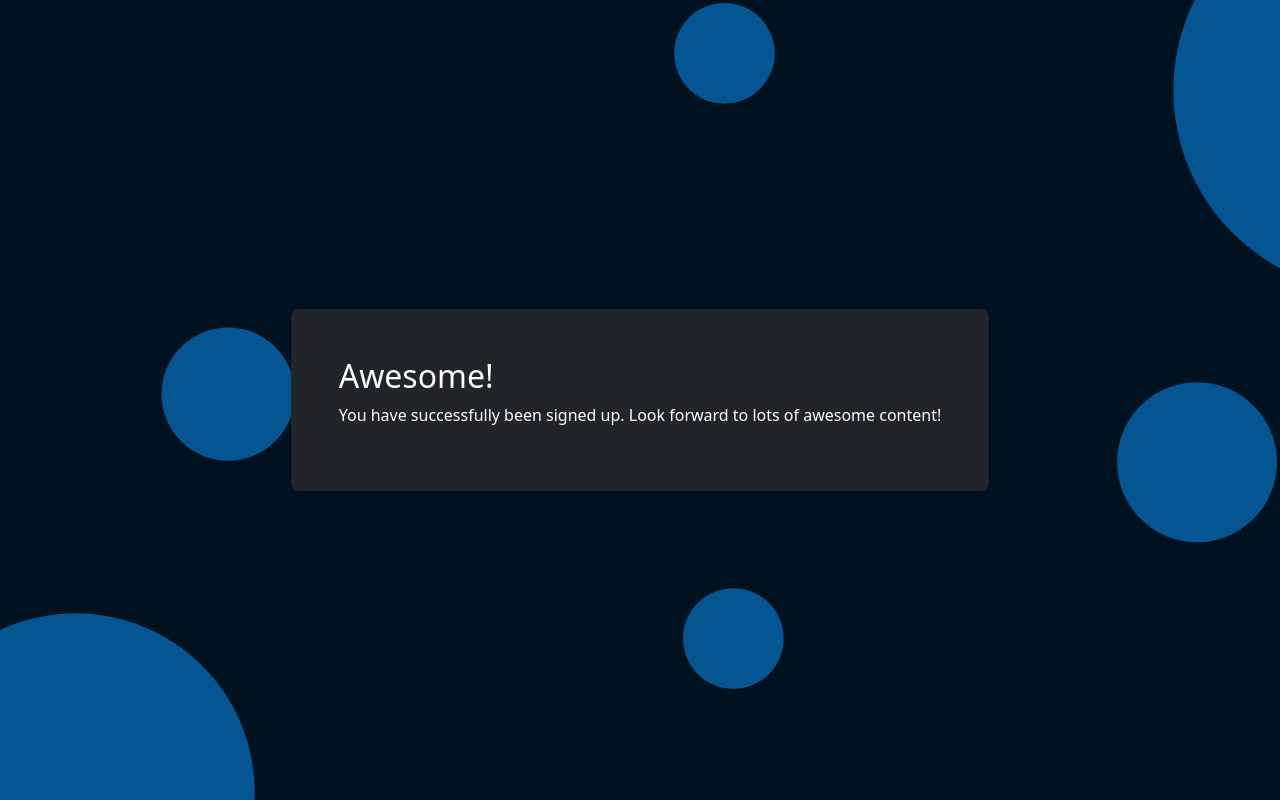
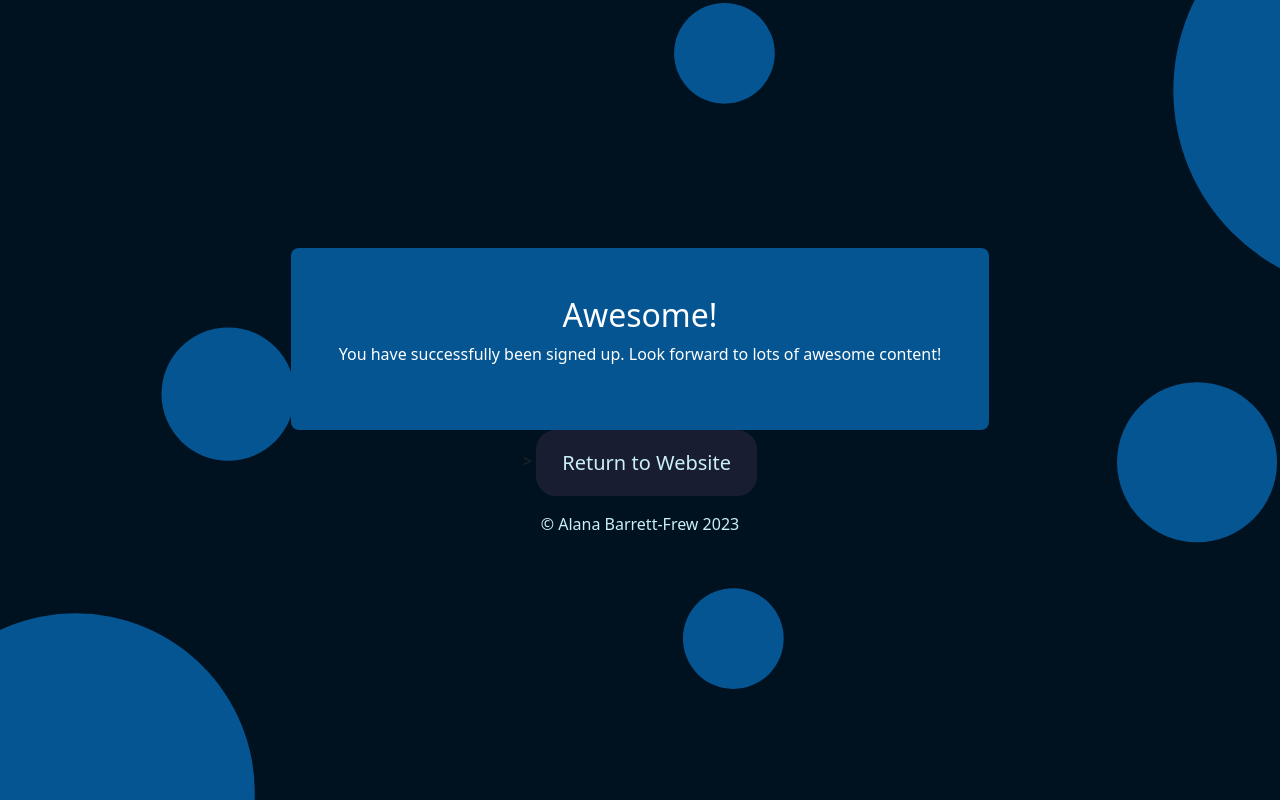
Before and after one commit to AlanaBF/newsletter-app, a website: page success.html in a window 1280 px wide. Drawn offline with nearby package versions, Linux system fonts and the light colour scheme.

Commit message:
styling added with return to website button added to success page

```diff
--- a/public/css/styles.css
+++ b/public/css/styles.css
@@ -83,3 +83,17 @@ button:hover {
   padding: 1rem;
   margin: 0;
 }
+
+.p-5 {
+background-color: #055592 !important;
+text-align: center;
+}
+
+.success {
+  margin: auto !important;
+}
+
+.btn-return {
+  text-align: center;
+  align-items: center;
+}
--- a/success.html
+++ b/success.html
@@ -1,29 +1,50 @@
 <!DOCTYPE html>
 <html>
   <head>
-    <meta charset="utf-8">
-    <meta name="viewport" content="width=device-width, initial-scale=1, shrink-to-fit=no">
+    <meta charset="utf-8" />
+    <meta
+      name="viewport"
+      content="width=device-width, initial-scale=1, shrink-to-fit=no"
+    />
 
-    <link rel="icon" href="https://alanabarrettfrew.com/assets/apple-touch-icon-659e59ba.png">
+    <link
+      rel="icon"
+      href="https://alanabarrettfrew.com/assets/apple-touch-icon-659e59ba.png"
+    />
     <title>Success</title>
     <!-- Bootstrap core CSS -->
-     <link rel="stylesheet" href="https://cdn.jsdelivr.net/npm/bootstrap@5.2.3/dist/css/bootstrap.min.css" integrity="sha384-rbsA2VBKQhggwzxH7pPCaAqO46MgnOM80zW1RWuH61DGLwZJEdK2Kadq2F9CUG65" crossorigin="anonymous">
+    <link
+      rel="stylesheet"
+      href="https://cdn.jsdelivr.net/npm/bootstrap@5.2.3/dist/css/bootstrap.min.css"
+      integrity="sha384-rbsA2VBKQhggwzxH7pPCaAqO46MgnOM80zW1RWuH61DGLwZJEdK2Kadq2F9CUG65"
+      crossorigin="anonymous"
+    />
     <!-- Custom styles for this template -->
-     <link href="/css/styles.css" rel="stylesheet" type="text/css">
-
+    <link href="/css/styles.css" rel="stylesheet" type="text/css" />
   </head>
   <body>
-
+    <div class="success">
       <div class="row align-items-md-stretch">
         <div class="col-md-12">
           <div class="h-100 p-5 text-bg-dark rounded-3">
             <h2>Awesome!</h2>
             <p>
-          You have successfully been signed up. Look forward to lots of awesome content!
+              You have successfully been signed up. Look forward to lots of
+              awesome content!
             </p>
           </div>
         </div>
       </div>
 
+      <div <div class="col-md-12 btn-return">
+        >
+        <a href="https://alanabarrettfrew.com/#/Blog">
+          <button class="btn btn-lg btn-primary btn-block" type="button">
+            Return to Website
+          </button>
+        </a>
+      </div>
+      <p class="footer">&copy; Alana Barrett-Frew 2023</p>
+    </div>
   </body>
 </html>
```
Lines whose indentation alone changed are shown as unchanged.
